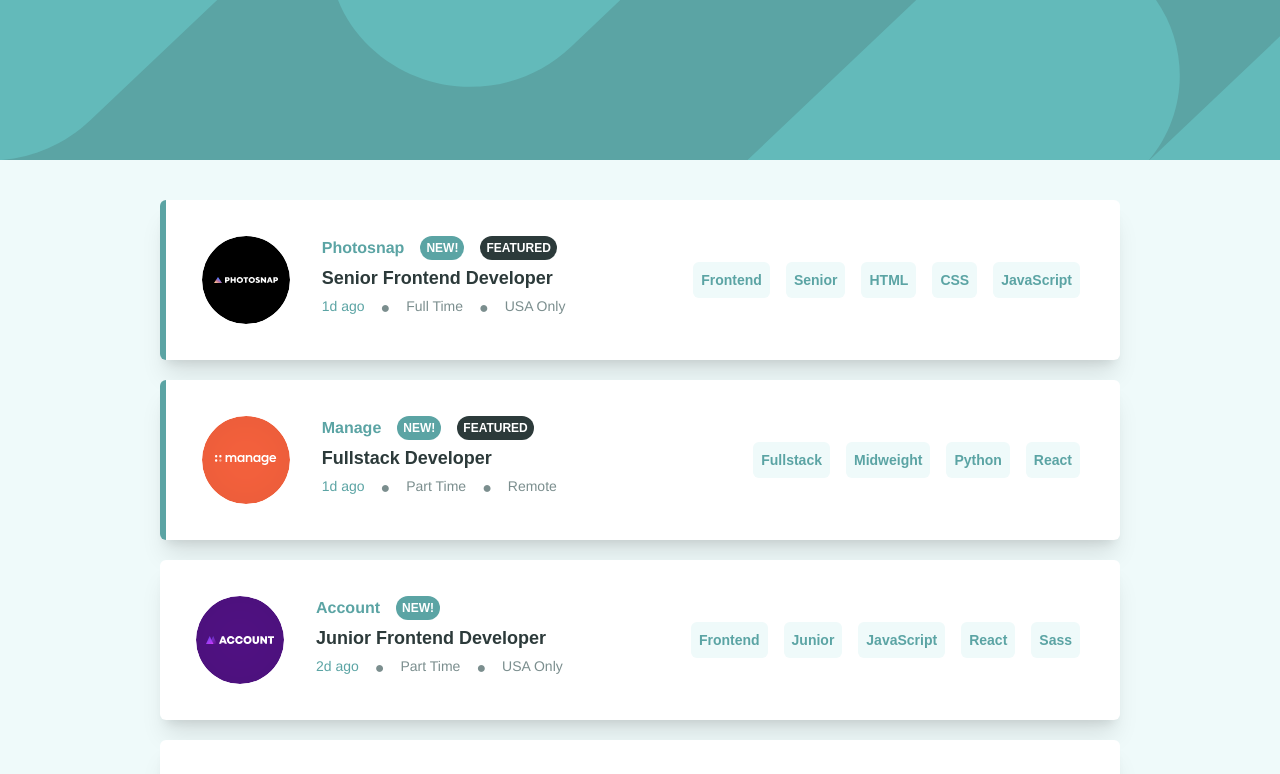
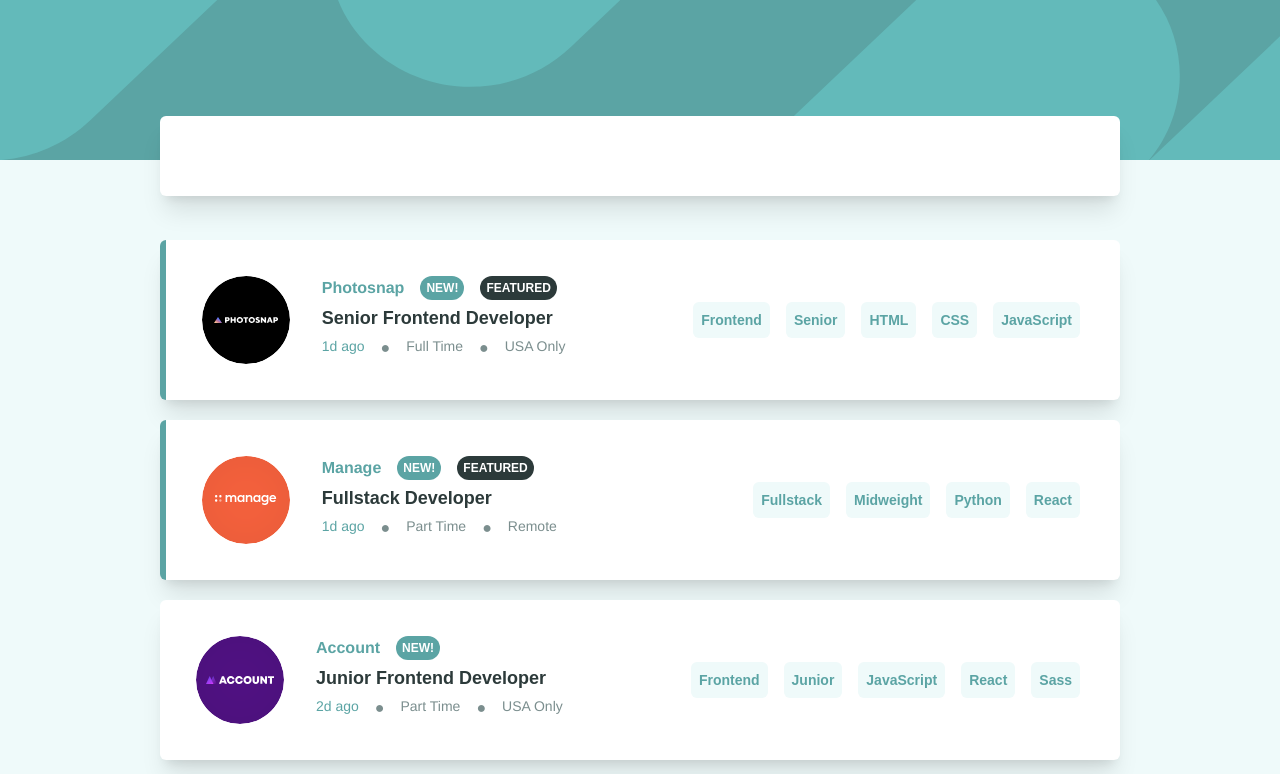
Before and after one commit to yosefbrowncode/job-listings, a Vue app: page / in a window 1280 px wide. Shown: the top 774 px of the page. Built offline with nearby package versions, Linux system fonts and the light colour scheme.

Commit message:
Functionality almost done working on filter

```diff
--- a/src/App.vue
+++ b/src/App.vue
@@ -1,14 +1,19 @@
+<script setup>
+import Navbar from './components/Navbar.vue'
+import Card from './components/Card.vue'
+import SearchBox from './components/SearchBox.vue'
+
+</script>
+
+
 <template>
 
   <Navbar />
+  <search-box/>
   <card/>
 </template>
 
-<script setup>
-import Navbar from './components/Navbar.vue'
-import Card from './components/Card.vue'
 
-</script>
 
 <style>
 #app {
--- a/src/components/Card.vue
+++ b/src/components/Card.vue
@@ -1,12 +1,62 @@
 <script >
 import jobData from "/data.json"
+import { searchVar } from '/store.js'
 export default {
   data() {
     return {
       jobs: jobData,
+      searchVar
+
     };
   },
-};
+  methods:{
+      roleFunc(e){
+          this.searchVar.role = e
+      },
+      levelFunc(e){
+          this.searchVar.level = e
+      },
+      langFunc(e){
+          this.searchVar.lang.push(e)
+      },
+      toolFunc(e){
+          this.searchVar.tool.push(e)
+      }
+  },
+  computed:{
+      filteredSearch() {
+    let jobsNew = this.jobs
+
+      if (this.searchVar.role)
+      jobsNew = jobsNew.filter((item) => {
+        return (item.role.includes(this.searchVar.role))
+      })
+
+      if (this.searchVar.level)
+      jobsNew = jobsNew.filter((item) => {
+        return (item.level.includes(this.searchVar.level))
+      })
+
+      if (this.searchVar.lang.length > 0)
+        for(let i = 0; i < this.searchVar.lang.length; i++){
+            jobsNew = jobsNew.filter((item) => {
+                return (item.languages.includes(this.searchVar.lang[i]))
+            })
+              }
+
+      if (this.searchVar.tool.length > 0)
+        for(let i = 0; i < this.searchVar.tool.length; i++){
+             jobsNew = jobsNew.filter((item) => {
+            return (item.tools.includes(this.searchVar.tool[i]))
+        })
+        }
+
+
+      return jobsNew
+}
+
+}
+}
 
 </script>
 
@@ -14,8 +64,8 @@ export default {
 
 
  <template>
- <div class="cardDicv" v-for="job in jobs" :key="job.id">
-    <div class="container mx-auto h-40 w-9/12 rounded-md bg-300 flex flex-row shadow-xl bg-my-white mt-5">
+ <div class="cardDicv mt-20" >
+    <div v-for="job in filteredSearch" :key="job.id" class="container mx-auto h-40 w-9/12 rounded-md bg-300 flex flex-row shadow-xl bg-my-white mt-5">
             <div class="bg-my-cyan w-1.5 rounded-l-md" v-if="job.featured"></div>
             <div class="basis-1/2 my-auto flex flex-row">
             <img class="w-24 h-124 align-middle  ml-9 rounded-full" :src="job.logo" alt="">
@@ -43,22 +93,15 @@ export default {
             </div>
 
             <div class="basis-1/2 flex space-x-4 my-auto justify-end mr-10">
-                <div class="position bg-tag-color p-2 rounded-md">
-                    <p class="text-my-cyan  font-semibold text-sm cardFont">{{job.role}}</p>
-                </div>
-                <div class="level bg-tag-color p-2 rounded-md">
-                    <p class="text-my-cyan  font-semibold text-sm cardFont">{{job.level}}</p>
-                </div>
-                <div v-for="lang in job.languages">
-                    <div class="languages bg-tag-color p-2 rounded-md">
-                    <p class="text-my-cyan  font-semibold text-sm cardFont">{{lang}}</p>
-                    </div>
-                </div>
-                <div v-for="tool in job.tools">
-                    <div class="languages bg-tag-color p-2 rounded-md">
-                    <p class="text-my-cyan  font-semibold text-sm cardFont">{{tool}}</p>
-                    </div>
-                </div>
+
+                <p class=" bg-tag-color p-2 rounded-md text-my-cyan  font-semibold text-sm cardFont hover:bg-my-cyan   hover:text-my-white cursor-pointer" @click="roleFunc(job.role)">{{job.role}}</p>
+                <p class="level bg-tag-color p-2 rounded-md text-my-cyan  font-semibold text-sm cardFont hover:bg-my-cyan   hover:text-my-white cursor-pointer" @click="levelFunc(job.level)">{{job.level}}</p>
+                <template v-for="lang in job.languages">
+                    <p class="languages bg-tag-color p-2 rounded-md text-my-cyan  font-semibold text-sm cardFont hover:bg-my-cyan   hover:text-my-white cursor-pointer" @click="langFunc(lang)">{{lang}}</p>
+                </template>
+                <template v-for="tool in job.tools">
+                    <p class="languages bg-tag-color p-2 rounded-md text-my-cyan  font-semibold text-sm cardFont hover:bg-my-cyan   hover:text-my-white cursor-pointer" @click="toolFunc(tool)">{{tool}}</p>
+                </template>
             </div>
     </div>
  </div>
--- /dev/null
+++ b/src/components/SearchBox.vue
@@ -0,0 +1,51 @@
+<script >
+import { searchVar } from '/store.js'
+export default {
+  data() {
+    return {
+      searchVar,
+    };
+  },
+  methods:{
+    roleDelete(){
+        searchVar.role = ""
+    },
+    levelDelete(){
+        searchVar.level = ""
+    },
+    langDelete(e){
+      searchVar.lang.splice(e)
+      console.log(searchVar.lang)
+    },
+    toolDelete(e){
+      searchVar.tool.splice(e)
+    }
+  },
+}
+
+</script>
+
+
+<template>
+  <div class="absolute top-24 inset-x-0 container mx-auto h-20 w-9/12 rounded-md bg-300 flex flex-row shadow-xl bg-my-white mt-5">
+    <div class="basis-1/2 flex space-x-4 my-auto justify-start ml-10">
+      <p v-if='searchVar.role' class=" bg-tag-color rounded-md text-my-cyan h-8   font-semibold text-sm cardFont flex  cursor-pointer" @click="roleDelete"><span class="my-auto px-2">{{searchVar.role}}</span><span class="h-100 w-8 bg-my-cyan rounded-r-md hover:bg-dark-tag"><img src="public/images/icon-remove.svg" class="mx-auto my-2"></span></p>
+      <p v-if='searchVar.level' class=" bg-tag-color rounded-md text-my-cyan h-8   font-semibold text-sm cardFont flex  cursor-pointer" @click="levelDelete"><span class="my-auto px-2">{{searchVar.level}}</span><span class="h-100 w-8 bg-my-cyan rounded-r-md hover:bg-dark-tag"><img src="public/images/icon-remove.svg" class="mx-auto my-2"></span></p>
+      <template v-for="(langs, index) in searchVar.lang" :key="langs.id">
+        <p v-if='langs' class=" bg-tag-color rounded-md text-my-cyan h-8   font-semibold text-sm cardFont flex  cursor-pointer" @click="langDelete(index)"><span class="my-auto px-2">{{langs}}</span><span class="h-100 w-8 bg-my-cyan rounded-r-md hover:bg-dark-tag"><img src="public/images/icon-remove.svg" class="mx-auto my-2"></span></p>
+      </template>
+     <template v-for="(tools,index) in searchVar.tool" :key="tools.id">
+        <p v-if='tools' class=" bg-tag-color rounded-md text-my-cyan h-8   font-semibold text-sm cardFont flex  cursor-pointer" @click="toolDelete(index)"><span class="my-auto px-2">{{tools}}</span><span class="h-100 w-8 bg-my-cyan rounded-r-md hover:bg-dark-tag"><img src="public/images/icon-remove.svg" class="mx-auto my-2"></span></p>
+      </template>
+    </div>
+  </div>
+</template>
+
+
+<style scoped>
+.cardFont{
+    font-family: 'League Spartan', sans-serif;
+
+}
+
+</style>
--- /dev/null
+++ b/store.js
@@ -0,0 +1,8 @@
+import { reactive } from "vue";
+
+export const searchVar = reactive({
+  role: "",
+  lang: [],
+  tool: [],
+  level: "",
+});
```
